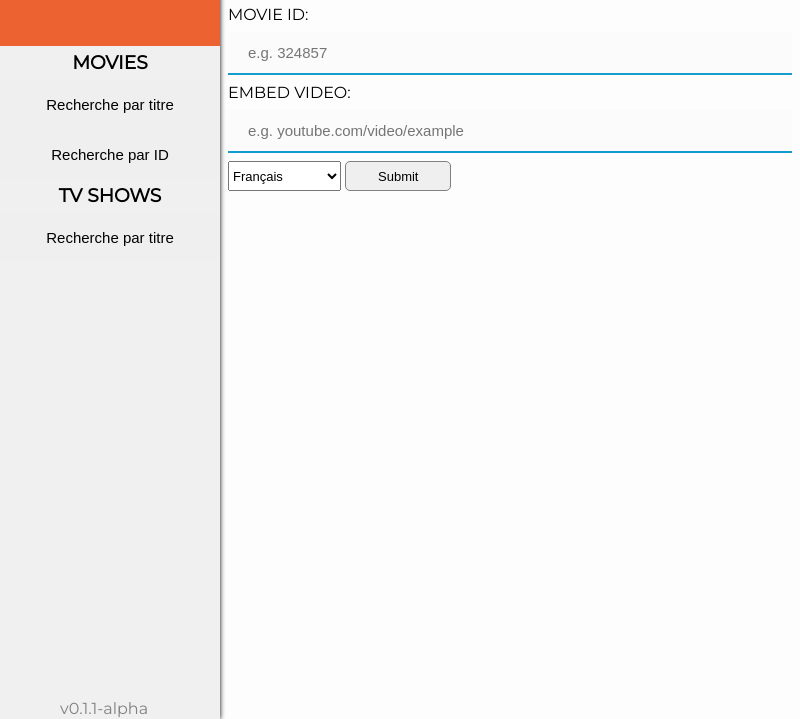
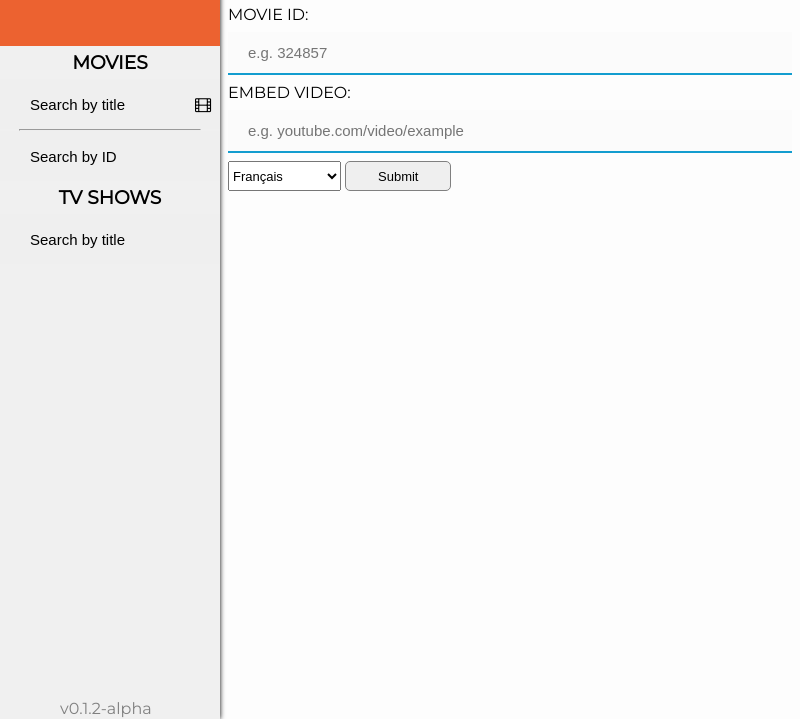
Before and after one commit to mrtintin13130/TMDB-Fetcher, an Electron app: page index.html in a window 800 px wide. Shown: the part 81-800 px from the top of the page. Drawn offline with Linux system fonts and the light colour scheme.

Commit message:
little fixes

```diff
--- a/assets/style.css
+++ b/assets/style.css
@@ -138,10 +138,12 @@ select {
     width: 100%;
     height: 50px;
     font-size: 15px;
+    text-align: left;
+    padding-left: 30px;
 }
 
 .navBtn:hover {
-    background-color: rgb(236, 98, 48);
+    background-color: rgba(236, 98, 48, 0.801);
     color: white;
     transition-duration: 0.3s;
     cursor: pointer;
@@ -159,3 +161,10 @@ select {
     margin-left: 60px;
     color: grey;
 }
+
+.navSeparator {
+    margin: 0;
+    width: 180px;
+    margin-left: auto;
+    margin-right: auto;
+}
--- a/index.html
+++ b/index.html
@@ -5,7 +5,10 @@
   <link rel="stylesheet" type="text/css" href="assets/style.css">
   <link rel="stylesheet" type="text/css" href="assets/card.css">
   <link rel="stylesheet" type="text/css" href="assets/tv-shows.css">
+  <link rel="stylesheet" type="text/css" href="assets/design.css">
 
+  <link href="https://stackpath.bootstrapcdn.com/font-awesome/4.7.0/css/font-awesome.min.css" rel="stylesheet"
+    integrity="sha384-wvfXpqpZZVQGK6TAh5PVlGOfQNHSoD2xbE+QkPxCAFlNEevoEH3Sl0sibVcOQVnN" crossorigin="anonymous">
   <link href="https://fonts.googleapis.com/css?family=Montserrat&display=swap" rel="stylesheet">
   <meta charset="UTF-8">
   <!-- https://developer.mozilla.org/en-US/docs/Web/HTTP/CSP -->
@@ -19,14 +22,14 @@
     <h1 class="app_title">TMDB FETCHER</h1>
     <movies class="movie_nav">
       <h3 class="nav_title">Movies</h3>
-      <button class="navBtn" id="btn_movies_title">Recherche par titre</button>
-      <button class="navBtn" id="btn_movies_id">Recherche par ID</button>
+      <button class="navBtn" id="btn_movies_title">Search by title<span class="fa fa-film" style="padding-left: 70px;"></span></button><hr class="navSeparator">
+      <button class="navBtn" id="btn_movies_id">Search by ID</button>
     </movies>
     <movies class="movie_nav">
       <h3 class="nav_title">TV Shows</h3>
-      <button class="navBtn" id="btn_tv_title">Recherche par titre</button>
+      <button class="navBtn" id="btn_tv_title">Search by title</button>
     </movies>
-    <version class="version">v0.1.1-alpha</version>
+    <version class="version">v0.1.2-alpha</version>
   </div>
 
   <div id="content">
--- a/js/tv-shows.js
+++ b/js/tv-shows.js
@@ -36,16 +36,17 @@ function TvShowById(id) {
         .then(response => response.json())
         .then(data => {
             console.log(data) // Prints result from `response.json()` in getRequest
-            document.getElementById('title-s').textContent = data.title;
+            document.getElementById('title-s').textContent = data.name;
             document.getElementById('overview-s').textContent = "Synopsis: " + data.overview;
             poster = document.getElementById('poster-s');
             poster.src = "https://image.tmdb.org/t/p/w185" + data.poster_path;
-            document.getElementById('date-s').textContent = "Release date: " + data.release_date;
+            document.getElementById('date-s').textContent = "Release date: " + data.first_air_date;
             document.getElementById('tmdb_id-s').textContent = "TMDB ID: " + data.id;
             document.getElementById('imdb_id-s').textContent = "IMDB ID: " + data.imdb_id;
             embed = document.getElementById('embed-s').value
             seasons_t = document.getElementById("seasons")
             data.seasons.forEach(season => {
+                if (season.season_number == 0) { return; }
                 seasons_t.innerHTML += "<li style='background-image: url(\"https://image.tmdb.org/t/p/w185" + season.poster_path + "\"' id='" + season.id + "'></li>"
             })
             textarea = document.getElementById('tvshow-csv')
```
Also changed, not shown: package.json (+7 -3 lines), assets/Sass/design.scss (added), assets/design.css (added), 1 other file.
